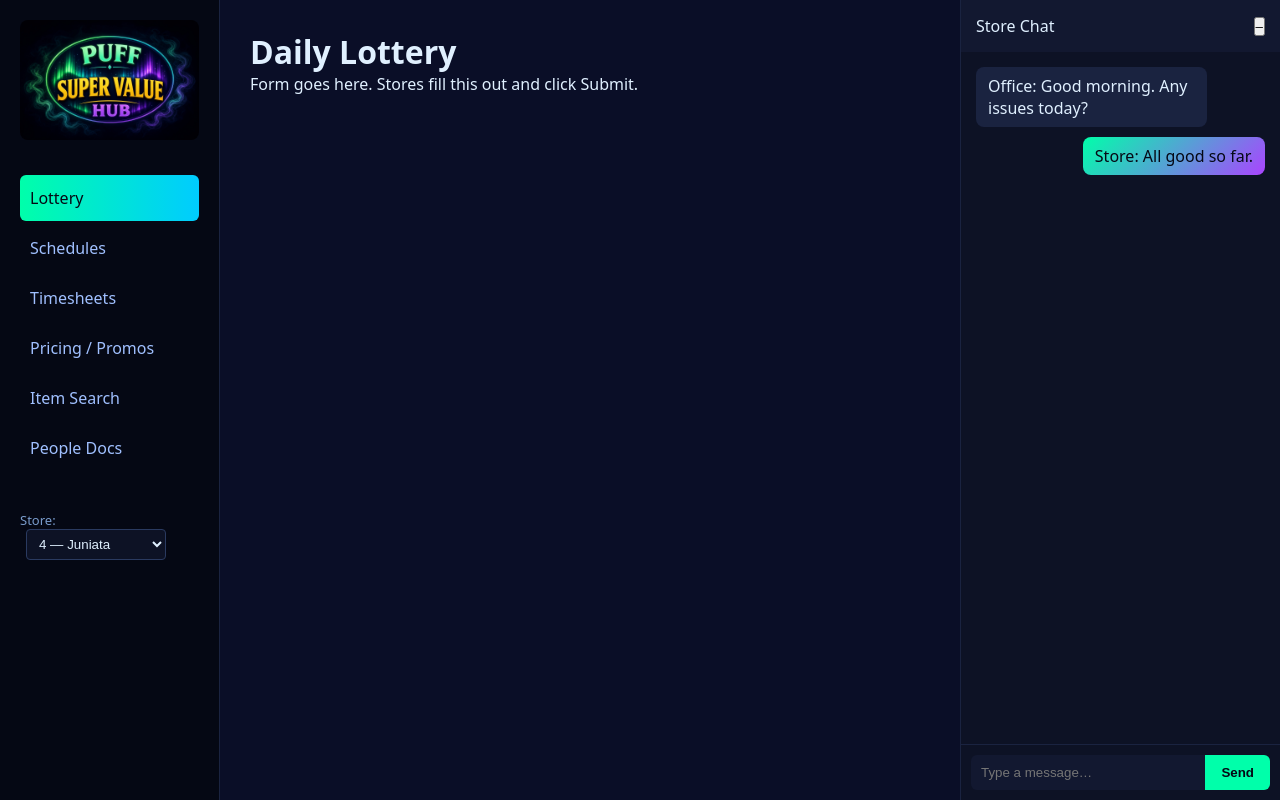
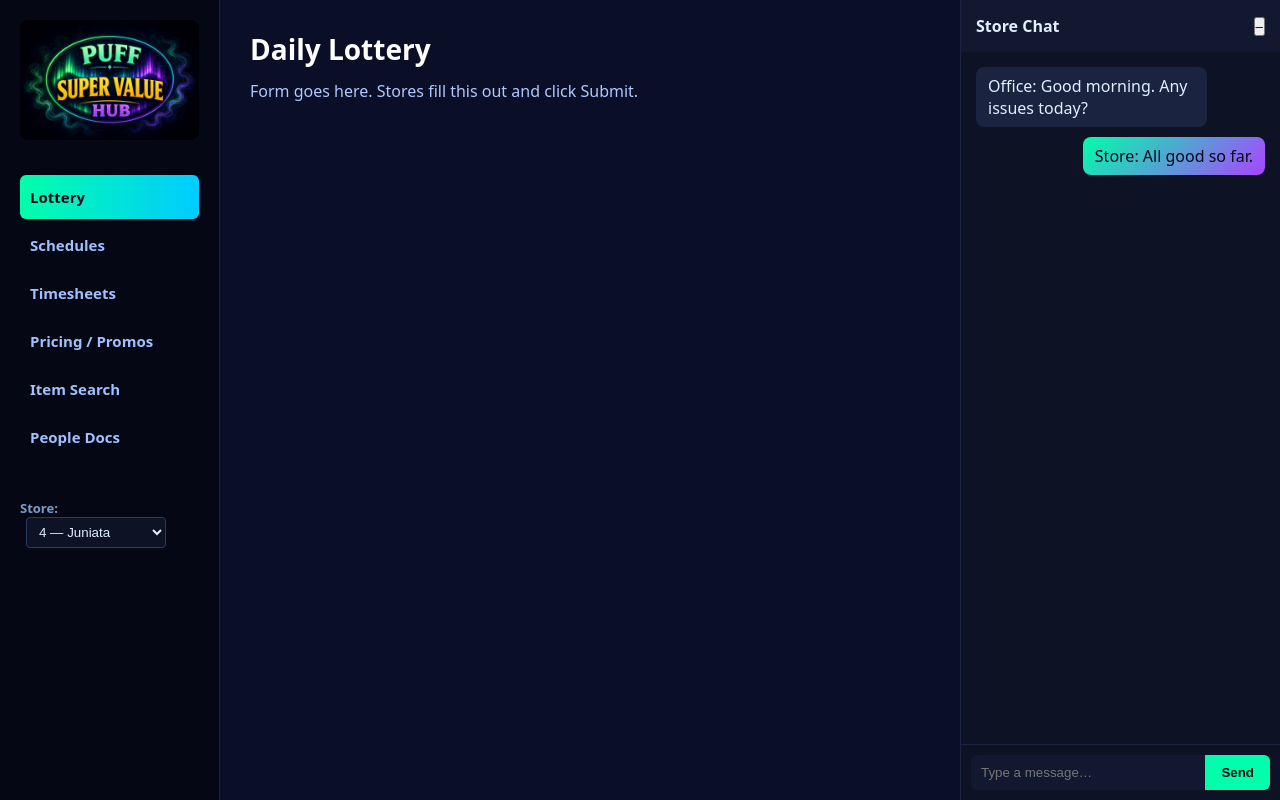
Before and after one commit to aboonepsv-cloud/puff-hub, a plain HTML site: page index.html in a window 1280 px wide. Drawn offline with Linux system fonts and the light colour scheme.

Commit message:
Bolder sidebar + cleaner content

```diff
--- a/style.css
+++ b/style.css
@@ -5,17 +5,19 @@ body { font-family: system-ui, sans-serif; background: #0a0e27; color: #e0f0ff;
 
 .sidebar { width: 220px; background: #050814; padding: 20px; border-right: 1px solid #1a2340; }
 .logo { font-weight: bold; color: #00ffaa; margin-bottom: 30px; font-size: 18px; text-shadow: 0 0 8px #00ffaa44; }
-.sidebar nav a { display: block; padding: 12px 10px; color: #a0c0ff; text-decoration: none; border-radius: 6px; margin-bottom: 4px; }
-.sidebar nav a.active, .sidebar nav a:hover { background: linear-gradient(90deg, #00ffaa, #00ccff); color: #050814; }
-.store-info { margin-top: 40px; font-size: 13px; color: #7a9ccc; }
-.store-info select { background: #0d1225; color: #e0f0ff; border: 1px solid #2a3a60; padding: 6px 8px; border-radius: 4px; margin-left: 6px; width: 140px; }
+.sidebar nav a { display: block; padding: 12px 10px; color: #a0c0ff; text-decoration: none; border-radius: 6px; margin-bottom: 4px; font-weight: 600; font-size: 15px; }
+.sidebar nav a.active, .sidebar nav a:hover { background: linear-gradient(90deg, #00ffaa, #00ccff); color: #050814; font-weight: 700; }
+.store-info { margin-top: 40px; font-size: 13px; color: #7a9ccc; font-weight: 600; }
+.store-info select { background: #0d1225; color: #e0f0ff; border: 1px solid #2a3a60; padding: 6px 8px; border-radius: 4px; margin-left: 6px; width: 140px; font-weight: 500; }
 
 .content { flex: 1; padding: 30px; overflow-y: auto; background: #0a0e27; color: #e0f0ff; }
 .page { display: none; }
 .page.active { display: block; }
+.page h1 { font-size: 28px; margin-bottom: 12px; font-weight: 700; color: #ffffff; }
+.page p { font-size: 16px; color: #b0c8ff; margin-bottom: 20px; }
 
 .chat-panel { width: 320px; background: #0d1225; border-left: 1px solid #1a2340; display: flex; flex-direction: column; color: #e0f0ff; }
-.chat-header { padding: 15px; background: #121830; display: flex; justify-content: space-between; align-items: center; }
+.chat-header { padding: 15px; background: #121830; display: flex; justify-content: space-between; align-items: center; font-weight: 600; }
 .chat-messages { flex: 1; overflow-y: auto; padding: 15px; display: flex; flex-direction: column; gap: 10px; }
 .message { padding: 8px 12px; border-radius: 8px; max-width: 80%; }
 .message.office { background: #1a2340; align-self: flex-start; }
@@ -23,3 +25,5 @@ body { font-family: system-ui, sans-serif; background: #0a0e27; color: #e0f0ff;
 .chat-input { display: flex; padding: 10px; border-top: 1px solid #1a2340; }
 .chat-input input { flex: 1; padding: 10px; background: #121830; border: none; color: #e0f0ff; border-radius: 6px 0 0 6px; }
 .chat-input button { padding: 10px 16px; background: #00ffaa; color: #050814; border: none; border-radius: 0 6px 6px 0; cursor: pointer; font-weight: bold; }
+
+#banner { background: #00ffaa; color: #050814; padding: 10px 20px; text-align: center; font-weight: bold; display: none; }
```
